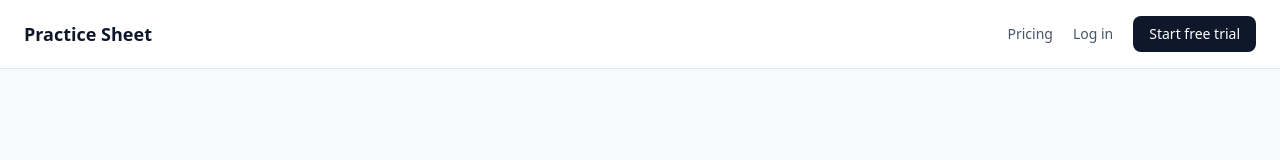
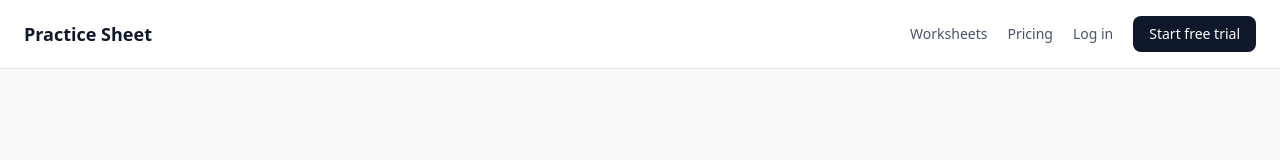
Before and after one commit to mustaifa/worksheet-saas, a Next.js app: page / in a window 1280 px wide. Shown: the top 160 px of the page. Built offline with nearby package versions, Linux system fonts and the light colour scheme; no server answers.

Commit message:
Update Navbar.tsx

```diff
--- a/components/Navbar.tsx
+++ b/components/Navbar.tsx
@@ -11,10 +11,12 @@ export default function Navbar() {
         Practice Sheet
       </Link>
       <div className="flex items-center gap-5 text-sm">
+        <Link href="/worksheets" className="text-slate-600 hover:text-slate-900">Worksheets</Link>
         <Link href="/pricing" className="text-slate-600 hover:text-slate-900">Pricing</Link>
         {status === "authenticated" ? (
           <>
             <Link href="/dashboard" className="text-slate-600 hover:text-slate-900">Dashboard</Link>
+            <Link href="/admin" className="text-slate-400 hover:text-slate-900">Admin</Link>
             <button onClick={() => signOut({ callbackUrl: "/" })} className="text-slate-600 hover:text-slate-900">
               Sign out
             </button>
```
